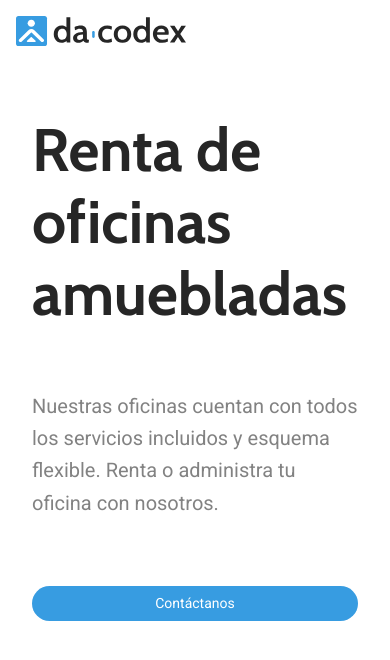
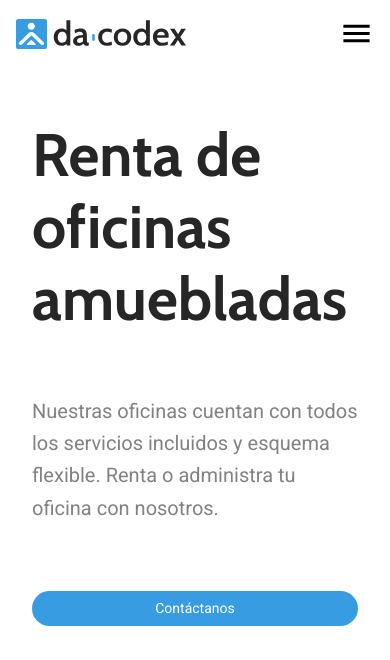
Before and after one commit to victorldleon/dacodex, a Jekyll site: the page built from index.html, in a window 390 px wide. Shown: the top 660 px of the page. Built offline with Jekyll 4.4.1, drawn with Linux system fonts in a browser that asks for light colours; nearby versions of some CDN libraries; grey boxes are pictures that could not be loaded.

Commit message:
adds responsive menu

```diff
--- a/_includes/topbar.html
+++ b/_includes/topbar.html
@@ -7,4 +7,7 @@
         <a {% if page.url == '/faqs.html' %} class="btn-link active" {% endif %} class="btn-link" href="{{site.baseurl}}/faqs">Preguntas frecuentes</a>
         <a href="{{site.baseurl}}/contacto" class="btn btn-cta-outline ml-4" href="">Contáctanos</a>
     </div>
+    <a href="#" class="navbar-toggler-container navTrigger">
+        <img src="{{ site.baseurl }}/assets/images/menu-24px.svg" />
+    </a>
 </div>
--- a/_sass/main.sass
+++ b/_sass/main.sass
@@ -17,6 +17,18 @@
         display: flex
         .btn-link
             color: $text
+    .navbar-toggler-container
+        align-items: center
+        border-radius: 4px
+        cursor: pointer
+        display: none
+        height: 2.5em
+        justify-content: center
+        width: 2.5em
+        img
+            height: auto
+            width: 100%
+
     @media only screen and (max-width: 1035px)
         padding: 1em
         .nav
@@ -31,13 +43,24 @@
             top: 4.7em
             width: 100%
             .btn-link
+                border-bottom: solid 1px #efefef
                 margin: 0
                 text-align: center
                 padding: 1em
-                &:hover
+                width: 100%
+                &:focus
+                    background-color: #eeeeee
+                    text-decoration: none
+            .active
+                background-color: #efefef
+                text-decoration: none
             .btn-action
                 margin-top: 1em
                 text-align: center
+        .activated
+            display: flex
+        .navbar-toggler-container
+            display: flex
 
 .cover
     align-items: center
--- a/assets/js/main.js
+++ b/assets/js/main.js
@@ -1,5 +1,16 @@
 $(document).ready(function () {
+let $body = $("body");
+let $toggle_menu_button = $(".navTrigger");
+let $nav_menu = $(".nav");
 
+// Toggle Mobile Menu
+$toggle_menu_button.on("click", function() {
+  $nav_menu.toggleClass("activated");
+  $body.toggleClass("no-scroll");
+  $(this).toggleClass("active");
+});
+
+// scripts for slick library
 $('.slick-container').slick({
     slidesToShow: 1,
     slidesToScroll: 1,
@@ -16,6 +27,7 @@ $('.slider-nav').slick({
   focusOnSelect: true
 });
 
+//script for view more card
 $('.view-more-card').click(function(event) {
   event.preventDefault();
   let cardID = this.getAttribute('data-target');
```
Also changed, not shown: assets/images/menu-24px.svg (added), 2 other files.
